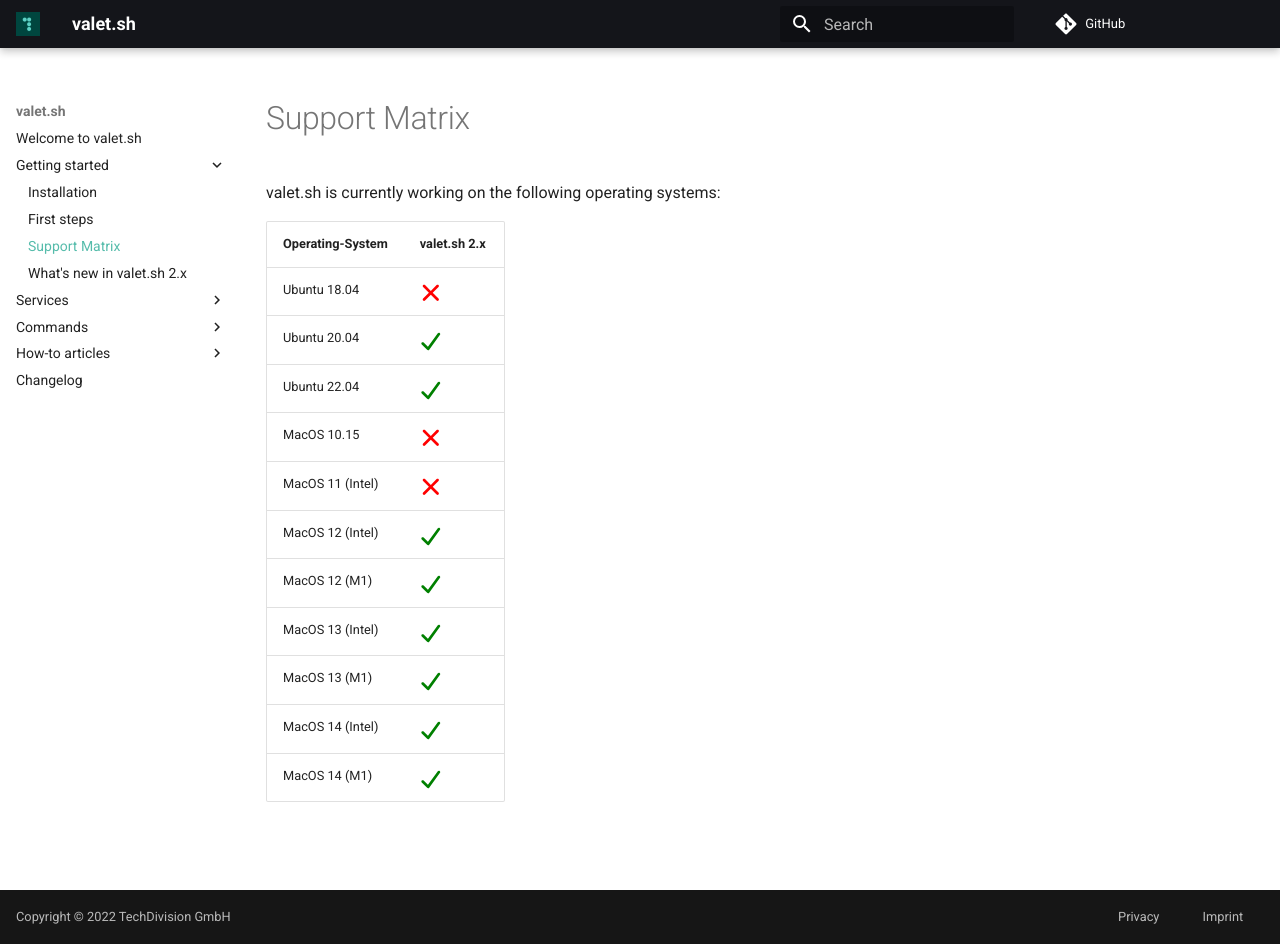
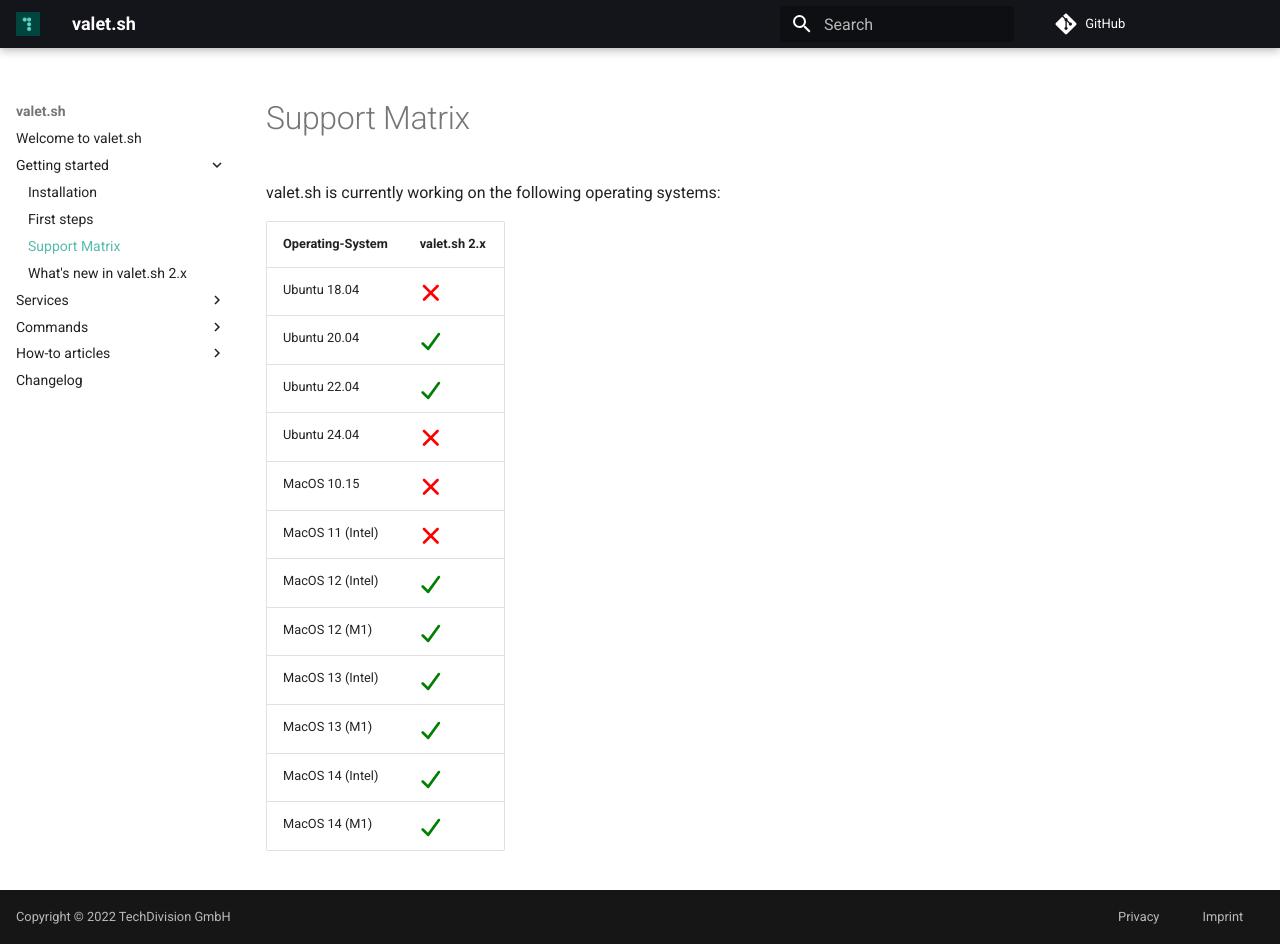
Before and after one commit to valet-sh/docs, an MkDocs documentation site: the page built from docs/getting-started/support-matrix.md, in a window 1280 px wide and 944 px high. Built offline with MkDocs 1.6.1 and Material for MkDocs 9.7.7, drawn with Linux system fonts in a browser that asks for light colours; comment, search, counter and statistics services are not loaded.

Commit message:
Update support-matrix.md

```diff
--- a/docs/getting-started/support-matrix.md
+++ b/docs/getting-started/support-matrix.md
@@ -12,6 +12,7 @@
 | Ubuntu 18.04     | :fontawesome-solid-xmark:{ .cross-mark } |
 | Ubuntu 20.04     | :fontawesome-solid-check:{ .check-mark } |
 | Ubuntu 22.04     | :fontawesome-solid-check:{ .check-mark } |
+| Ubuntu 24.04     | :fontawesome-solid-xmark:{ .cross-mark } |
 | MacOS 10.15      | :fontawesome-solid-xmark:{ .cross-mark } |
 | MacOS 11 (Intel) | :fontawesome-solid-xmark:{ .cross-mark } |
 | MacOS 12 (Intel) | :fontawesome-solid-check:{ .check-mark } |
```
